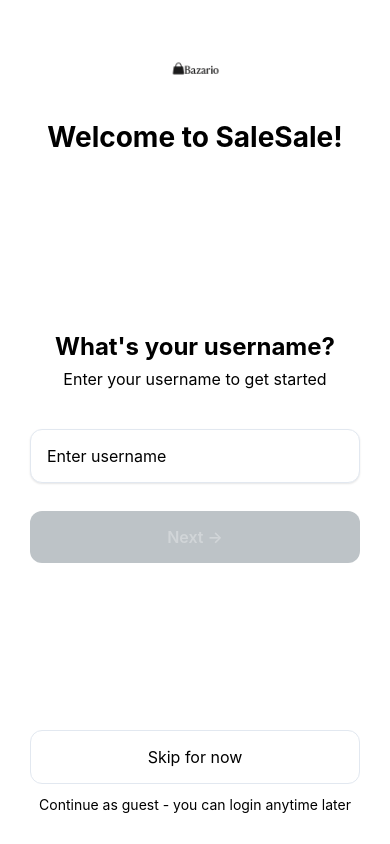
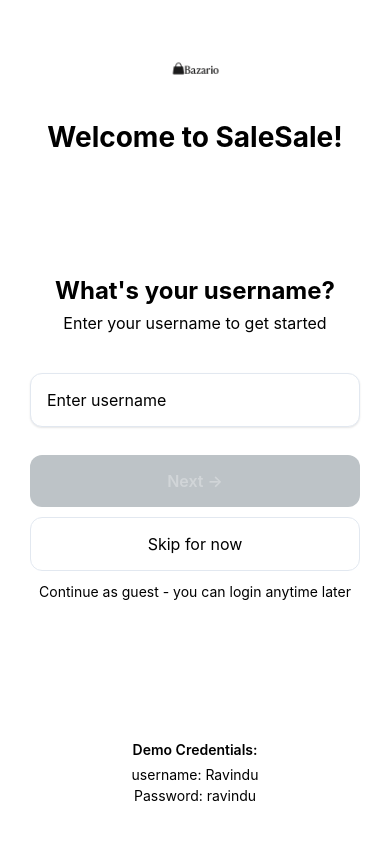
Before and after one commit to Ravindu26881/Products---React-native, a React Native app drawn with its web renderer: screen /Home in a window 390 px wide. Built offline with nearby package versions, Linux system fonts and the light colour scheme; some packages are replaced by stand-ins of ours.

Commit message:
ui updates

```diff
--- a/components/UserProfile.js
+++ b/components/UserProfile.js
@@ -1,5 +1,5 @@
 import React from 'react';
-import { View, Text, StyleSheet, TouchableOpacity } from 'react-native';
+import {View, Text, StyleSheet, TouchableOpacity, Image} from 'react-native';
 import { useNavigation } from '@react-navigation/native';
 import { useUser } from '../contexts/UserContext';
 import { COLORS } from '../utils/colors';
@@ -84,7 +84,10 @@
       return (
           <TouchableOpacity onPress={handleLoginPrompt} style={styles.containerMini}>
             <View>
-              <Text>👤</Text>
+              <Image
+                  source={require('../assets/icons/User.png')}
+                    style={{ width: 25, height: 25 }}
+              />
             </View>
           </TouchableOpacity>
           )
@@ -124,7 +127,7 @@
   containerMini: {
     width: 35,
     height: 35,
-    backgroundColor: COLORS.blackWithOpacity5,
+    // backgroundColor: COLORS.blackWithOpacity5,
     borderRadius: 50,
     display: 'flex',
     justifyContent: 'center',
--- a/screens/HomeScreen.js
+++ b/screens/HomeScreen.js
@@ -189,7 +189,7 @@
         product={product}
         onPress={handleProductPress}
         width={getItemWidth()}
-        showStoreName={true}
+        // showStoreName={true}
         storeId={product.storeId}
         storeName={product.storeName}
         containerStyle={{
@@ -306,6 +306,7 @@
     backgroundColor: COLORS.appBackground,
     marginHorizontal: -20,
     paddingHorizontal: 20,
+    marginTop: 10
   },
   headerTop: {
     flexDirection: 'row',
--- a/screens/LoginScreen.js
+++ b/screens/LoginScreen.js
@@ -300,6 +300,19 @@
             {loading ? 'Checking...' : 'Next →'}
           </Text>
         </TouchableOpacity>
+          <View >
+              <TouchableOpacity
+                  style={styles.skipButton}
+                  onPress={handleSkipLogin}
+                  disabled={loading}
+              >
+                  <Text style={styles.skipButtonText}>Skip for now</Text>
+              </TouchableOpacity>
+
+              <Text style={styles.skipDescription}>
+                  Continue as guest - you can login anytime later
+              </Text>
+          </View>
       </Animated.View>
   );
 
@@ -531,19 +544,25 @@
           {step === 1 ? renderStep1() : step === 2 ? renderStep2() : renderStep3()}
         </View>
 
-        <View style={styles.footer}>
-          <TouchableOpacity
-              style={styles.skipButton}
-              onPress={handleSkipLogin}
-              disabled={loading}
-          >
-            <Text style={styles.skipButtonText}>Skip for now</Text>
-          </TouchableOpacity>
+        {/*<View style={styles.footer}>*/}
+        {/*  <TouchableOpacity*/}
+        {/*      style={styles.skipButton}*/}
+        {/*      onPress={handleSkipLogin}*/}
+        {/*      disabled={loading}*/}
+        {/*  >*/}
+        {/*    <Text style={styles.skipButtonText}>Skip for now</Text>*/}
+        {/*  </TouchableOpacity>*/}
 
-          <Text style={styles.skipDescription}>
-            Continue as guest - you can login anytime later
-          </Text>
-        </View>
+        {/*  <Text style={styles.skipDescription}>*/}
+        {/*    Continue as guest - you can login anytime later*/}
+        {/*  </Text>*/}
+        {/*</View>*/}
+
+          <View style={styles.demoInfo}>
+              <Text style={styles.demoTitle}>Demo Credentials:</Text>
+              <Text style={styles.demoText}>username: Ravindu</Text>
+              <Text style={styles.demoText}>Password: ravindu</Text>
+          </View>
 
         {/* New User Confirmation Modal */}
         <ConfirmationModal
@@ -706,6 +725,25 @@
   nextButtonTextDisabled: {
     color: 'rgba(255, 255, 255, 0.3)',
   },
+    demoInfo: {
+        backgroundColor: 'rgb(0 0 0 / 9%)',
+        padding: 16,
+        borderRadius: 12,
+        alignItems: 'center',
+        marginTop: 12,
+        marginBottom: 20
+    },
+    demoTitle: {
+        fontSize: 14,
+        fontWeight: '600',
+        color: COLORS.primary,
+        marginBottom: 8,
+    },
+    demoText: {
+        fontSize: 14,
+        color: COLORS.textSecondary,
+        marginBottom: 4,
+    },
   loginButton: {
     backgroundColor: COLORS.success,
     borderRadius: 12,
@@ -743,7 +781,8 @@
     alignItems: 'center',
   },
   skipButton: {
-    backgroundColor: 'transparent',
+      marginTop: 10,
+    backgroundColor: COLORS.background,
     borderWidth: 1,
     borderColor: COLORS.border,
     borderRadius: 12,
--- a/screens/UserProfileScreen.js
+++ b/screens/UserProfileScreen.js
@@ -265,7 +265,7 @@
               </View>
 
               <Text style={styles.orderTotal}>
-                ${order.totalPrice}
+                Rs.{order.totalPrice}
               </Text>
             </View>
           </TouchableOpacity>
--- a/utils/fontUtils.js
+++ b/utils/fontUtils.js
@@ -26,16 +26,16 @@
  * @returns {string} - The font family name
  */
 export const getFontFamily = (storeId) => {
-  const customFont = FONT_MAP[storeId];
-  if (customFont) {
-    // For web, include fallback fonts in the same string
-    if (Platform.OS === 'web') {
-      return `${customFont}, ${DEFAULT_FONTS.web}`;
-    }
-    return customFont;
-  }
-
-  // Return platform-specific fallback
+  // const customFont = FONT_MAP[storeId];
+  // if (customFont) {
+  //   // For web, include fallback fonts in the same string
+  //   if (Platform.OS === 'web') {
+  //     return `${customFont}, ${DEFAULT_FONTS.web}`;
+  //   }
+  //   return customFont;
+  // }
+  //
+  // // Return platform-specific fallback
   return DEFAULT_FONTS[Platform.OS] || DEFAULT_FONTS.default;
 };
 
```
Also changed, not shown: assets/icons/User.png (added), dist/index.html, 5 other files.
